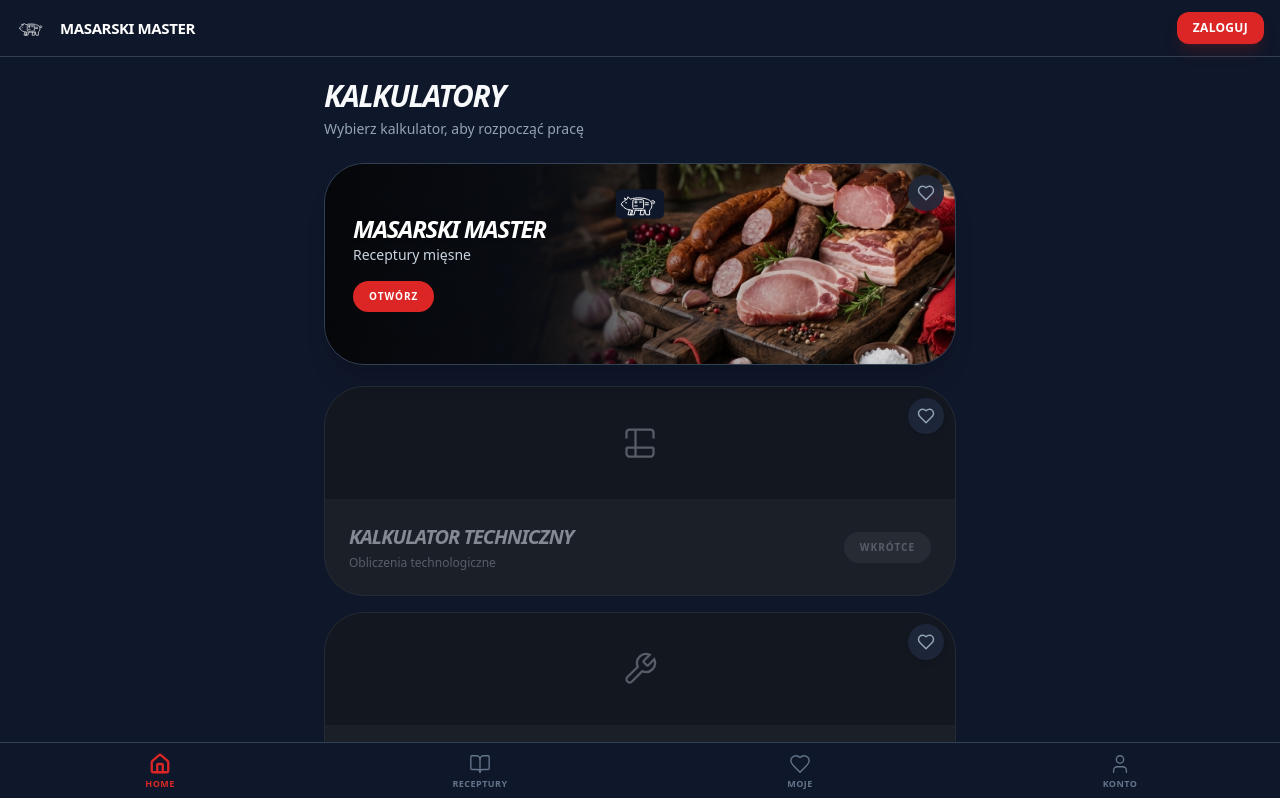
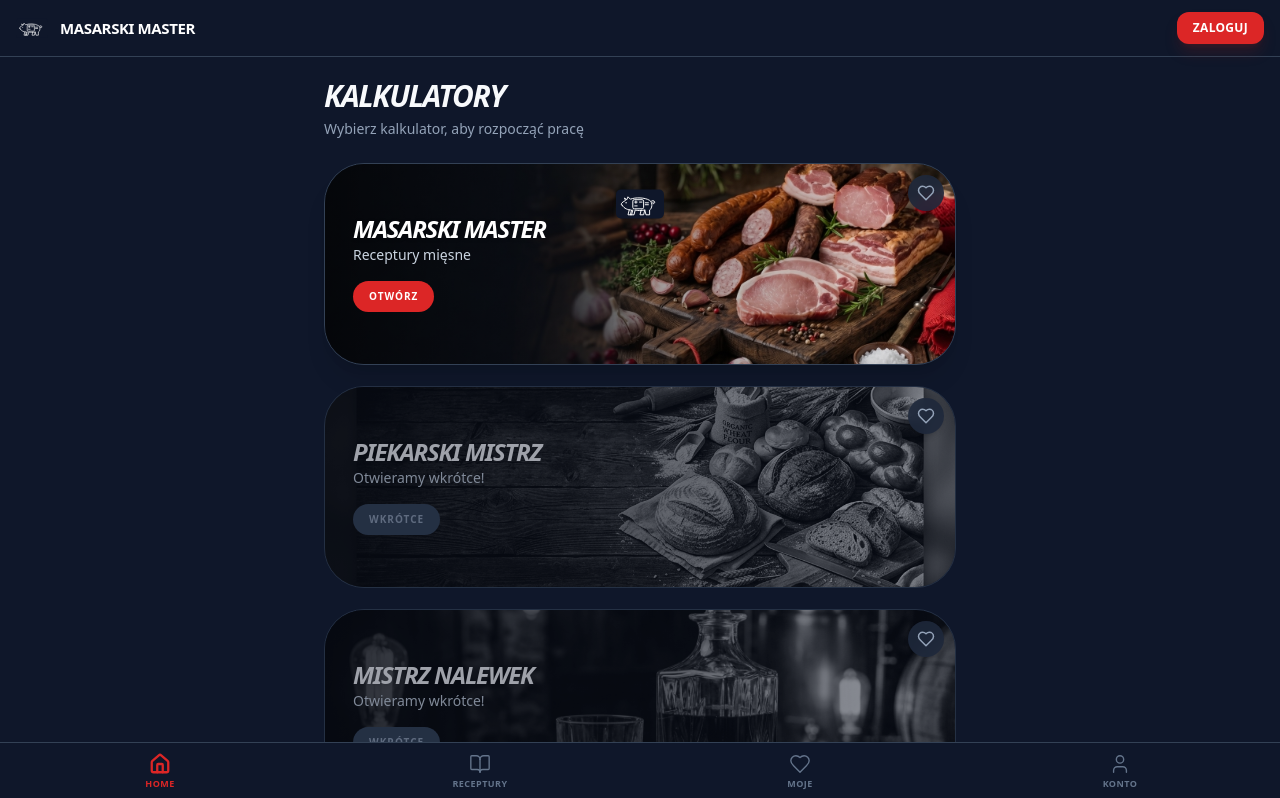
Before and after one commit to krzysiekgodek-ops/masarz, a React (Vite) app: page / in a window 1280 px wide. Shown: the top 798 px of the page. Built offline with nearby package versions, Linux system fonts and the light colour scheme; no server answers; the database is empty.

Commit message:
nalewki i piekarz

```diff
--- a/src/components/HomeScreen.jsx
+++ b/src/components/HomeScreen.jsx
@@ -10,6 +10,30 @@ const CALCULATORS = [
     name: 'Masarski Master',
     description: 'Receptury mięsne i wędliniarskie',
     active: true,
+    hasBanner: true,
+    banner: '/masarz-banner.jpg',
+    bannerTitle: 'Masarski Master',
+    bannerSub: 'Receptury mięsne',
+  },
+  {
+    id: 'piekarski',
+    name: 'Piekarski Mistrz',
+    description: 'Domowe receptury pieczywa',
+    active: false,
+    hasBanner: true,
+    banner: '/banner_piekarz.png',
+    bannerTitle: 'Piekarski Mistrz',
+    bannerSub: 'Otwieramy wkrótce!',
+  },
+  {
+    id: 'nalewki',
+    name: 'Mistrz Nalewek',
+    description: 'Receptury nalewek i nastawów',
+    active: false,
+    hasBanner: true,
+    banner: '/nalewki.png',
+    bannerTitle: 'Mistrz Nalewek',
+    bannerSub: 'Otwieramy wkrótce!',
   },
   {
     id: 'techniczny',
@@ -90,41 +114,39 @@ const HomeScreen = ({ setActiveTab, ads }) => {
               <button
                 onClick={() => handleCardClick(calc)}
                 className={`w-full text-left bg-[#1E293B] rounded-[2.5rem] border border-[#334155] overflow-hidden transition-all ${
-                  calc.active
-                    ? 'shadow-xl hover:shadow-2xl group'
-                    : 'opacity-50 grayscale'
+                  calc.active ? 'shadow-xl hover:shadow-2xl group' : 'opacity-60'
                 }`}
               >
-                {calc.active ? (
+                {calc.hasBanner ? (
                   <div className="relative w-full overflow-hidden" style={{ height: '200px' }}>
-                    {/* Zdjęcie banera */}
                     <img
-                      src="/masarz-banner.jpg"
-                      alt="Masarski Master"
-                      className="absolute inset-0 w-full h-full object-cover group-hover:scale-105 transition-transform duration-700"
+                      src={calc.banner}
+                      alt={calc.name}
+                      className={`absolute inset-0 w-full h-full object-cover transition-transform duration-700 ${calc.active ? 'group-hover:scale-105' : 'grayscale'}`}
                     />
-                    {/* Ciemny gradient po lewej */}
                     <div className="absolute inset-0 bg-gradient-to-r from-black/75 via-black/40 to-transparent" />
-                    {/* Logo góra środek */}
+                    {calc.active && (
                       <img src="/logo.svg" alt="Logo" className="absolute top-4 left-1/2 -translate-x-1/2 w-12 h-12 drop-shadow z-10" />
-                    {/* Tekst po lewej */}
+                    )}
                     <div className="absolute inset-0 flex flex-col justify-center px-7 gap-1">
                       <p className="text-2xl font-black uppercase italic tracking-tighter text-white leading-none drop-shadow">
-                        Masarski Master
+                        {calc.bannerTitle}
                       </p>
-                      <p className="text-sm text-slate-300 font-medium">Receptury mięsne</p>
-                      <span className="mt-3 self-start bg-[#DC2626] text-white text-[10px] font-black px-4 py-2 rounded-full uppercase tracking-widest">
-                        Otwórz
+                      <p className="text-sm text-slate-300 font-medium">{calc.bannerSub}</p>
+                      <span className={`mt-3 self-start text-[10px] font-black px-4 py-2 rounded-full uppercase tracking-widest ${
+                        calc.active
+                          ? 'bg-[#DC2626] text-white'
+                          : 'bg-[#334155] text-[#94A3B8]'
+                      }`}>
+                        {calc.active ? 'Otwórz' : 'Wkrótce'}
                       </span>
                     </div>
                   </div>
                 ) : (
-                  <div className="h-28 bg-[#0F172A] flex items-center justify-center">
+                  <>
+                    <div className="h-28 bg-[#0F172A] flex items-center justify-center grayscale">
                       {calc.icon}
                     </div>
-                )}
-
-                {!calc.active && (
                     <div className="p-6 flex items-center justify-between gap-4">
                       <div className="min-w-0">
                         <h3 className="text-xl font-black uppercase italic tracking-tighter text-[#F8FAFC]">{calc.name}</h3>
@@ -134,6 +156,7 @@ const HomeScreen = ({ setActiveTab, ads }) => {
                         Wkrótce
                       </span>
                     </div>
+                  </>
                 )}
               </button>
 
```
Also changed, not shown: public/banner_piekarz.png (added), public/nalewki.png (added). Lines whose indentation alone changed are shown as unchanged.
